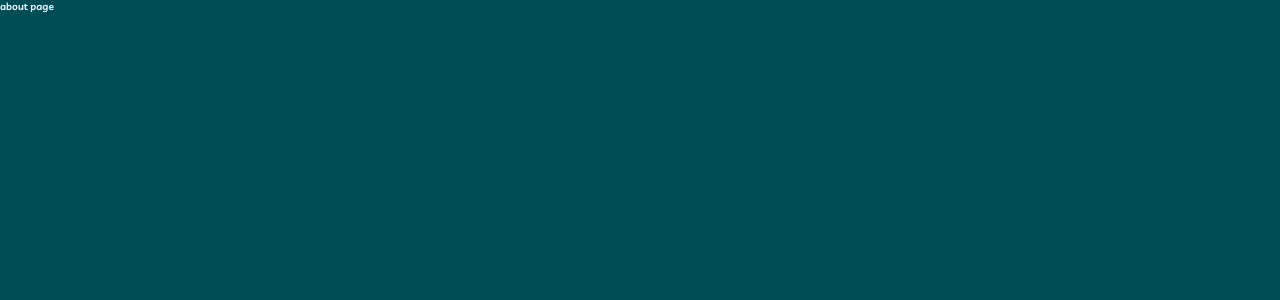
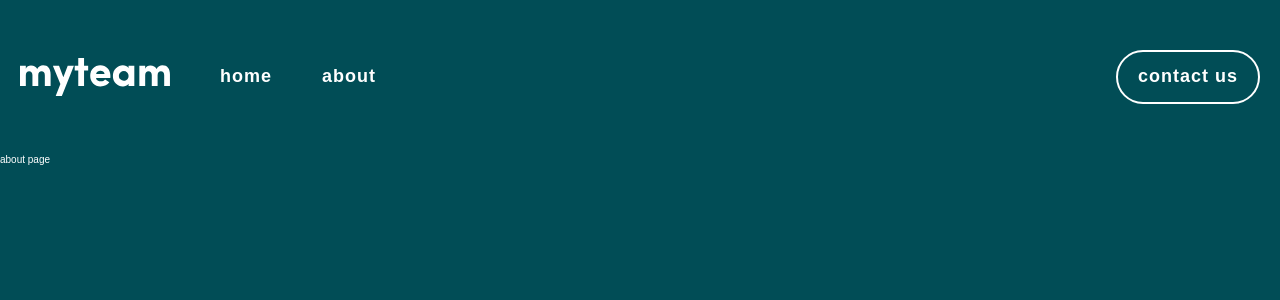
Before and after one commit to habibdev96/FEM-myteam-multipage-website, a React (Create React App) app: page /About in a window 1280 px wide. Shown: the top 300 px of the page. Built offline with nearby package versions, Linux system fonts and the light colour scheme.

Commit message:
created navbar

```diff
--- a/src/App.js
+++ b/src/App.js
@@ -3,12 +3,14 @@ import { BrowserRouter as Router, Switch, Route } from 'react-router-dom';
 import Home from './pages/Home';
 import About from './pages/About';
 import Contact from './pages/Contact';
+import Navbar from './components/shared/Navbar';
 
 const App = () => {
   return (
     <>
       <Globals />
       <Router>
+        <Navbar />
         <Switch>
           <Route exact path='/' component={Home} />
           <Route exact path='/About' component={About} />
--- a/src/abstracts/Mixins.js
+++ b/src/abstracts/Mixins.js
@@ -1,9 +1,9 @@
 import { css } from 'styled-components';
 
-const flexCenter = css`
+const flexAlign = css`
   display: flex;
-  justify-content: center;
   align-items: center;
+  gap: var(--gap);
 `;
 
 const headingStyles = css`
@@ -46,7 +46,7 @@ const maxWidthLg = css`
 `;
 
 export {
-  flexCenter,
+  flexAlign,
   headingStyles,
   textStyles,
   sectionSpacingSm,
--- /dev/null
+++ b/src/components/shared/Navbar.js
@@ -0,0 +1,51 @@
+import styled from 'styled-components';
+import logo from '../../assets/logo.svg';
+import StyledLink from '../styledElements/Link';
+import {
+  maxWidthLg,
+  sectionSpacingSm,
+  flexAlign,
+} from '../../abstracts/Mixins';
+import Button from '../styledElements/Buttons';
+
+const Container = styled.div`
+  ${maxWidthLg}
+  ${sectionSpacingSm}
+  ${flexAlign}
+  justify-content: space-between;
+
+  .logo {
+    width: 15rem;
+  }
+
+  .left {
+    ${flexAlign}
+  }
+
+  .links {
+    ${flexAlign}
+  }
+`;
+
+const Navbar = () => {
+  return (
+    <nav>
+      <Container>
+        <div className='left'>
+          <img src={logo} alt='myteam logo' className='logo' />
+          <ul className='links'>
+            <li>
+              <StyledLink to='/'>home</StyledLink>
+            </li>
+            <li>
+              <StyledLink to='/About'>about</StyledLink>
+            </li>
+          </ul>
+        </div>
+        <Button primary={+true}>contact us</Button>
+      </Container>
+    </nav>
+  );
+};
+
+export default Navbar;
--- /dev/null
+++ b/src/components/styledElements/Buttons.js
@@ -0,0 +1,27 @@
+import styled, { css } from 'styled-components';
+import { Link } from 'react-router-dom';
+import { textStyles } from '../../abstracts/Mixins';
+
+const Button = styled(Link)`
+  ${textStyles}
+  font-size: 1.8rem;
+  padding: 0.5rem 2rem;
+  background-color: transparent;
+  transition: var(--mainTransition);
+  border-radius: var(--mainRadius);
+
+  ${({ primary }) =>
+    primary &&
+    css`
+      color: var(--white);
+      border: 0.2rem solid var(--white);
+
+      &:hover,
+      &:focus {
+        background-color: var(--white);
+        color: var(--sacrementoGreen);
+      }
+    `}
+`;
+
+export default Button;
--- /dev/null
+++ b/src/components/styledElements/Link.js
@@ -0,0 +1,17 @@
+import styled from 'styled-components';
+import { Link } from 'react-router-dom';
+import { textStyles } from '../../abstracts/Mixins';
+
+const StyledLink = styled(Link)`
+  ${textStyles}
+  color: var(--white);
+  font-size: 1.8rem;
+  transition: var(--mainTransition);
+
+  &:hover,
+  &:focus {
+    color: var(--lightCoral);
+  }
+`;
+
+export default StyledLink;
```
